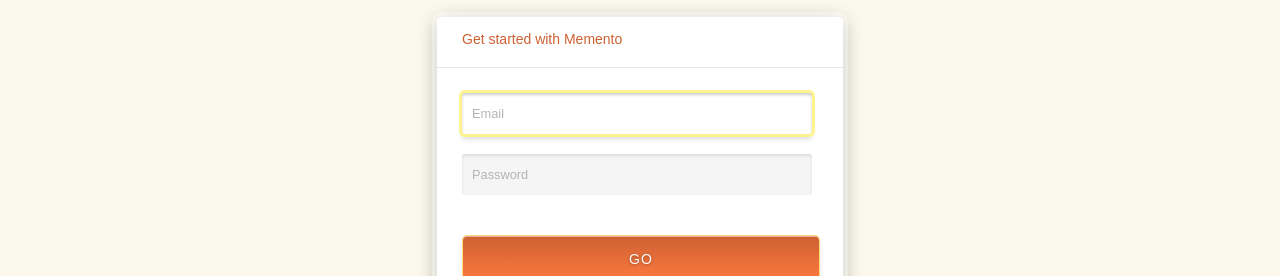
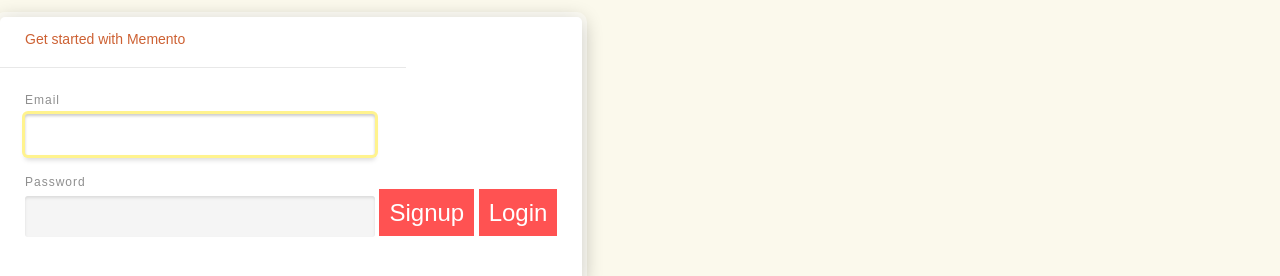
Before and after one commit to petefitton/sparks-joy-hackathon, a plain HTML site: page index.html in a window 1280 px wide. Shown: the part 132-408 px from the top of the page. Drawn offline with Linux system fonts and the light colour scheme; a web font is replaced by a local one.

Commit message:
changed container dimensions

```diff
--- a/index.css
+++ b/index.css
@@ -57,14 +57,14 @@ img {
 
 /* ------------------------------------ FORM CSS -------------------------------------------- */
 
-.container {
+/* .container {
     width: 406px;
-    max-width: 406px;
+    max-width: 406px; */
     /* margin-left: 140px;
     margin-top: 60px; */
-    margin: 0 auto;
+    /* margin: 0 auto;
     margin-bottom: 20px;
-}
+} */
 
 #signup {
     padding: 0px 25px 25px;
--- a/index.html
+++ b/index.html
@@ -16,7 +16,7 @@
       <h1>Memento</h1>
       <h2>Share and receive with the ones you love <span>&hearts;</span></h2>
     </header>
-    <div class="container">
+    <!-- <div class="container"> -->
       <form id="signup">
         <div class="header">
           <p>Get started with Memento</p>
@@ -25,14 +25,16 @@
         <div class="sep"></div>
 
         <div class="inputs">
-          <input type="email" placeholder="Email" autofocus />
+          <label for="">Email</label>
+          <input type="email"  autofocus />
+          <label for="">Password</label>
+          <input type="password"  />
 
-          <input type="password" placeholder="Password" />
-
-          <a id="submit" href="#">GO</a>
+          <a id="submit1" href="#">Signup</a>
+          <a id="submit2" href="#">Login</a>
         </div>
       </form>
-    </div>
+    <!-- </div> -->
     <div id="img-container">
       <img src="hacklanding.jpg" alt="Brand Image with Family" />
     </div>
--- a/index.js
+++ b/index.js
@@ -1,9 +1,14 @@
 document.addEventListener("DOMContentLoaded", (e) => {
 
-    const loginbutton = document.getElementById('submit')
+    const loginbutton = document.getElementById('submit1')
+    const signupbutton = document.getElementById('submit2')
 
     loginbutton.addEventListener('click', (e) => {
         location.href='profile.html'
     })
 
+    signupbutton.addEventListener('click', (e) => {
+        location.href = 'profile.html'
+    })
+
 })
```
